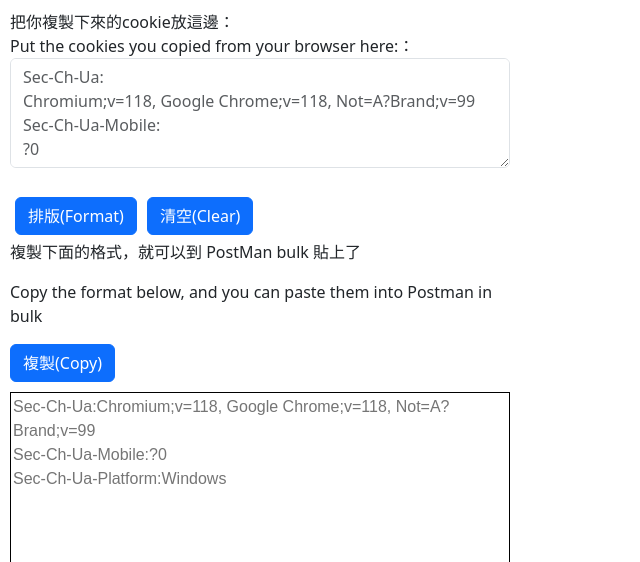
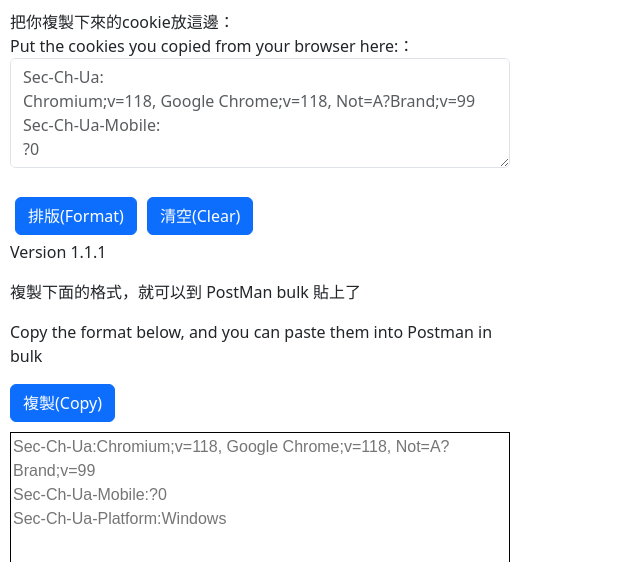
Before and after one commit to Hoxton019030/HeaderFormater, a Vue app in the folder request_header_formatter/: page / in a window 1280 px wide. Shown: the top 562 px of the page, without its empty margins (0-640 px from the left). Built offline with nearby package versions, Linux system fonts and the light colour scheme.

Commit message:
version code

```diff
--- a/request_header_formatter/src/CopyDiv.vue
+++ b/request_header_formatter/src/CopyDiv.vue
@@ -1,5 +1,6 @@
 <template>
     <div class="output">
+        <p>Version 1.1.1</p>
         <p>複製下面的格式，就可以到 PostMan bulk 貼上了</p>
         <p>Copy the format below, and you can paste them into Postman in bulk</p>
         <div class="copy-zone">
```
